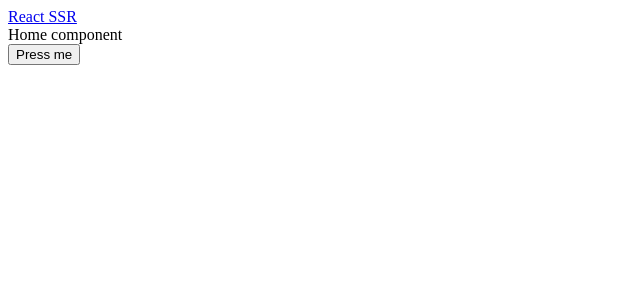
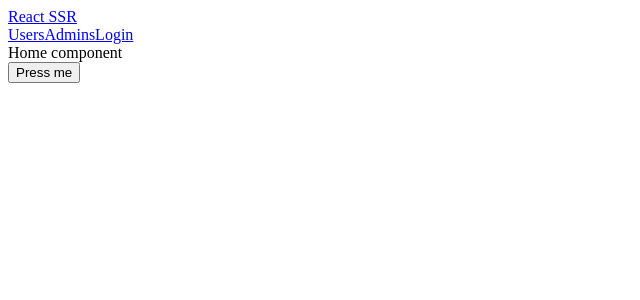
Before and after one commit to gjlacerda/react-server-side, a React app: page / in a window 1280 px wide. Shown: the top 300 px of the page, without its empty margins (0-640 px from the left). Built offline with nearby package versions, Linux system fonts and the light colour scheme; the HTML template or start-up script is replaced by a standard one.

Commit message:
Added login/logout buttons

```diff
--- a/src/client/components/Header.js
+++ b/src/client/components/Header.js
@@ -1,10 +1,29 @@
 import React from 'react'
 import {Link} from 'react-router-dom'
+import {connect} from 'react-redux';
 
-export default () => {
+const Header = ({auth}) => {
+  console.log(auth)
+  const authButton = auth ? (
+    <a href="/api/logout">Logout</a>
+  ) : (
+    <a href="/api/auth/google">Login</a>
+  )
+
   return (
     <div>
       <Link to="/">React SSR</Link>
+      <div>
+        <Link to="/users">Users</Link>
+        <Link to="/admin">Admins</Link>
+        {authButton}
+      </div>
     </div>
   )
 }
+
+const mapStateToProps = ({auth}) => ({
+  auth
+})
+
+export default connect(mapStateToProps)(Header)
```
